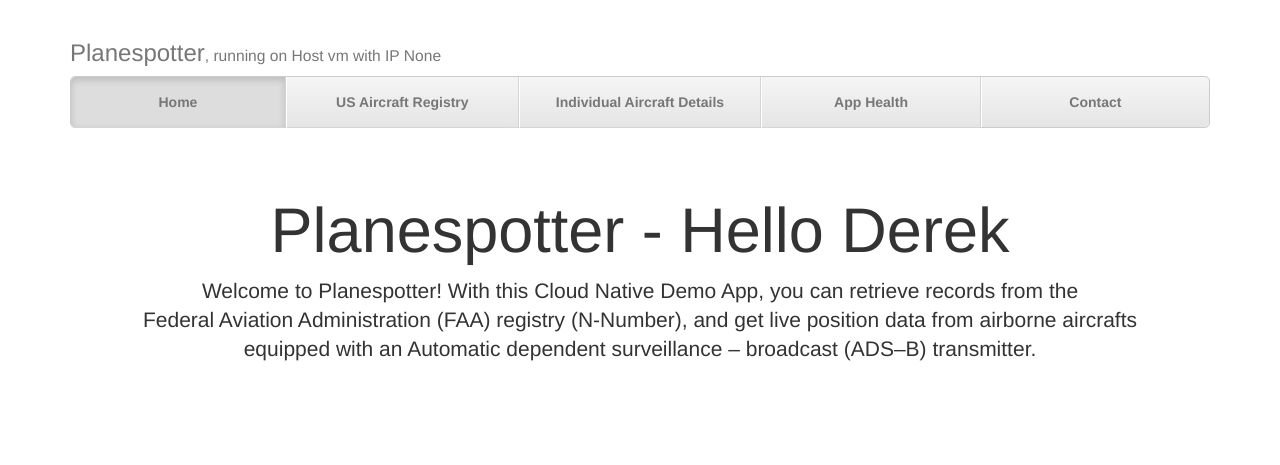
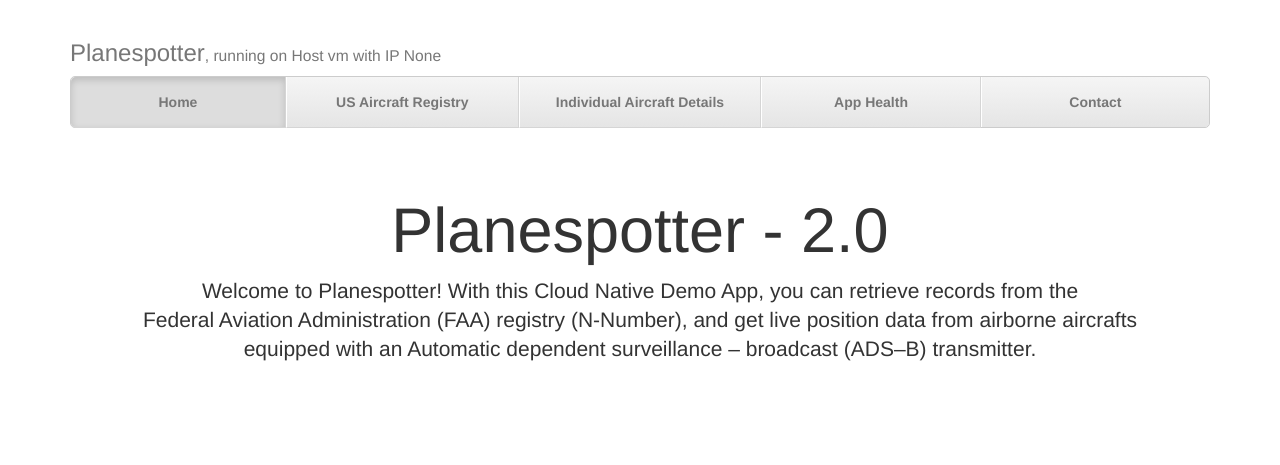
Before and after one commit to JasonMorgan/planespotter-frontend, a Flask app: page / in a window 1280 px wide. Shown: the top 465 px of the page. Run offline with Flask 2, Linux system fonts and the light colour scheme; some libraries are stand-ins or nearby versions.

Commit message:
Going to 2.0

```diff
--- a/app/templates/index.html
+++ b/app/templates/index.html
@@ -3,7 +3,7 @@
 {% block jumbotron %}
 <!-- Jumbotron -->
 <div class="jumbotron">
-  <h1>Planespotter - Hello Derek</h1>
+  <h1>Planespotter - 2.0</h1>
   <p class="lead">Welcome to Planespotter! With this Cloud Native Demo App, you can retrieve records from the <br>Federal Aviation Administration (FAA) registry (N-Number), and get live position data from airborne aircrafts equipped with an Automatic dependent surveillance – broadcast (ADS–B) transmitter.
  </p>
 </div>
```
